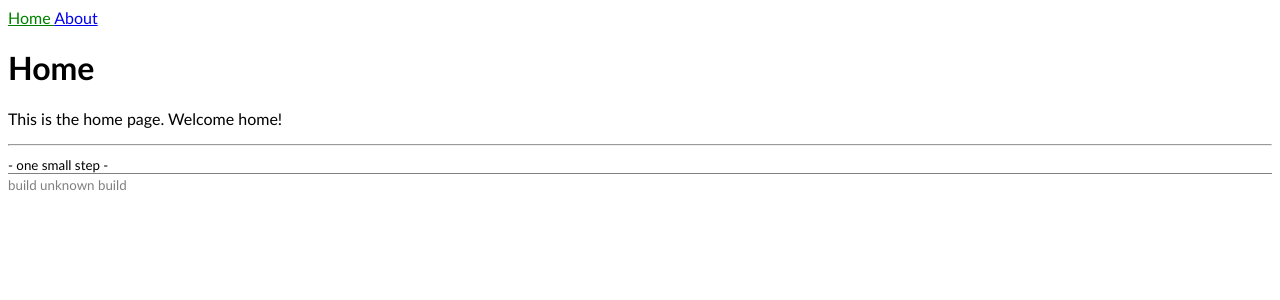
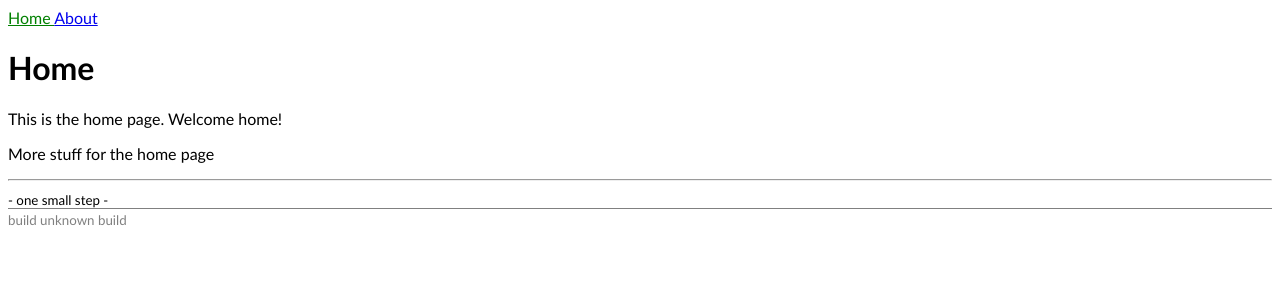
Before and after one commit to petecliff/static-site, a Jekyll site: the page built from index.html, in a window 1280 px wide. Shown: the top 300 px of the page. Built offline with Jekyll 4.4.1, drawn with Linux system fonts in a browser that asks for light colours.

Commit message:
Update for trigger

```diff
--- a/index.html
+++ b/index.html
@@ -5,5 +5,6 @@ title: Home
 
 <h1>Home</h1>
 <p>This is the home page. Welcome home!</p>
+<p>More stuff for the home page</p>
 <hr />
 <small> - one small step - </small>
```
